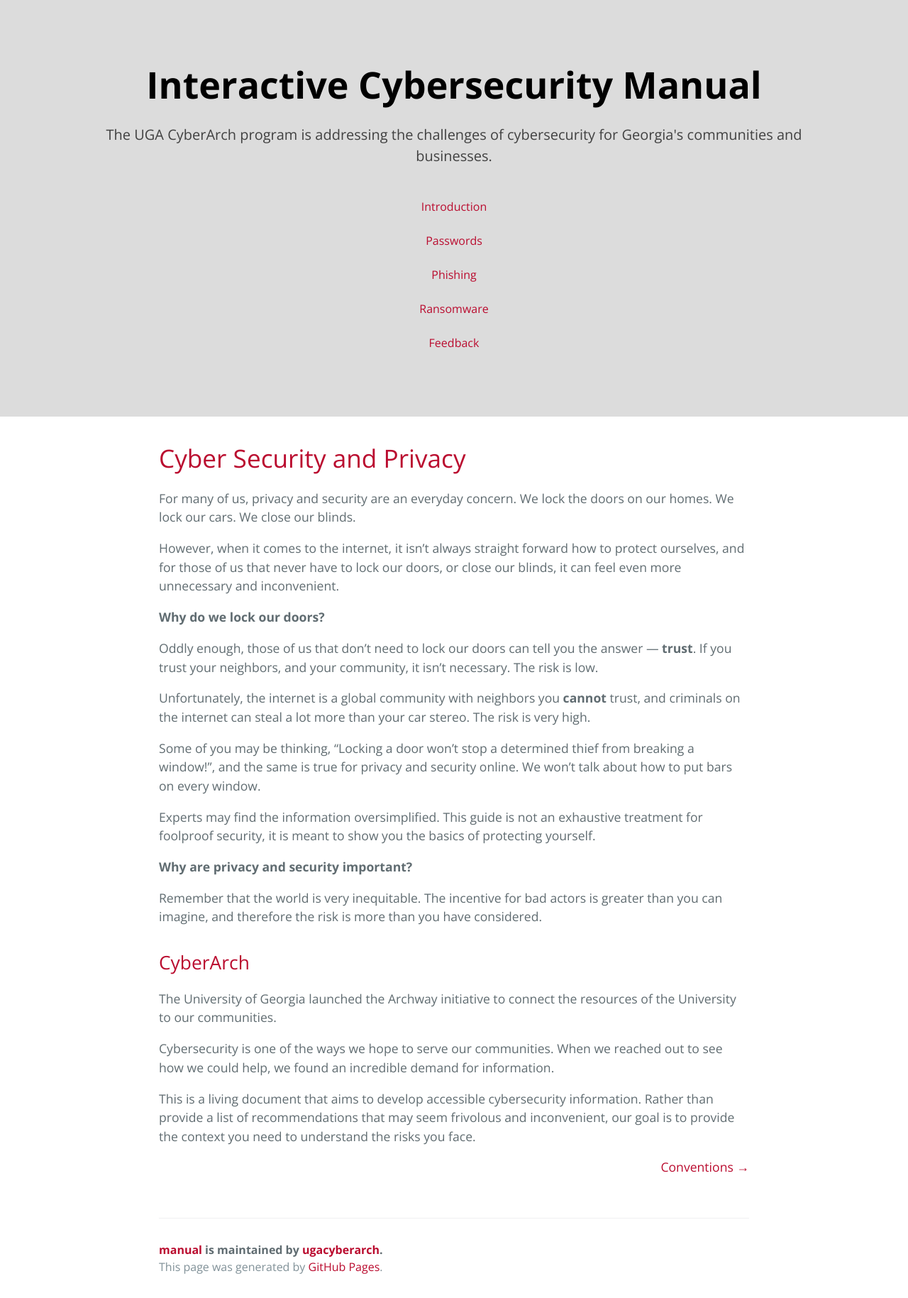
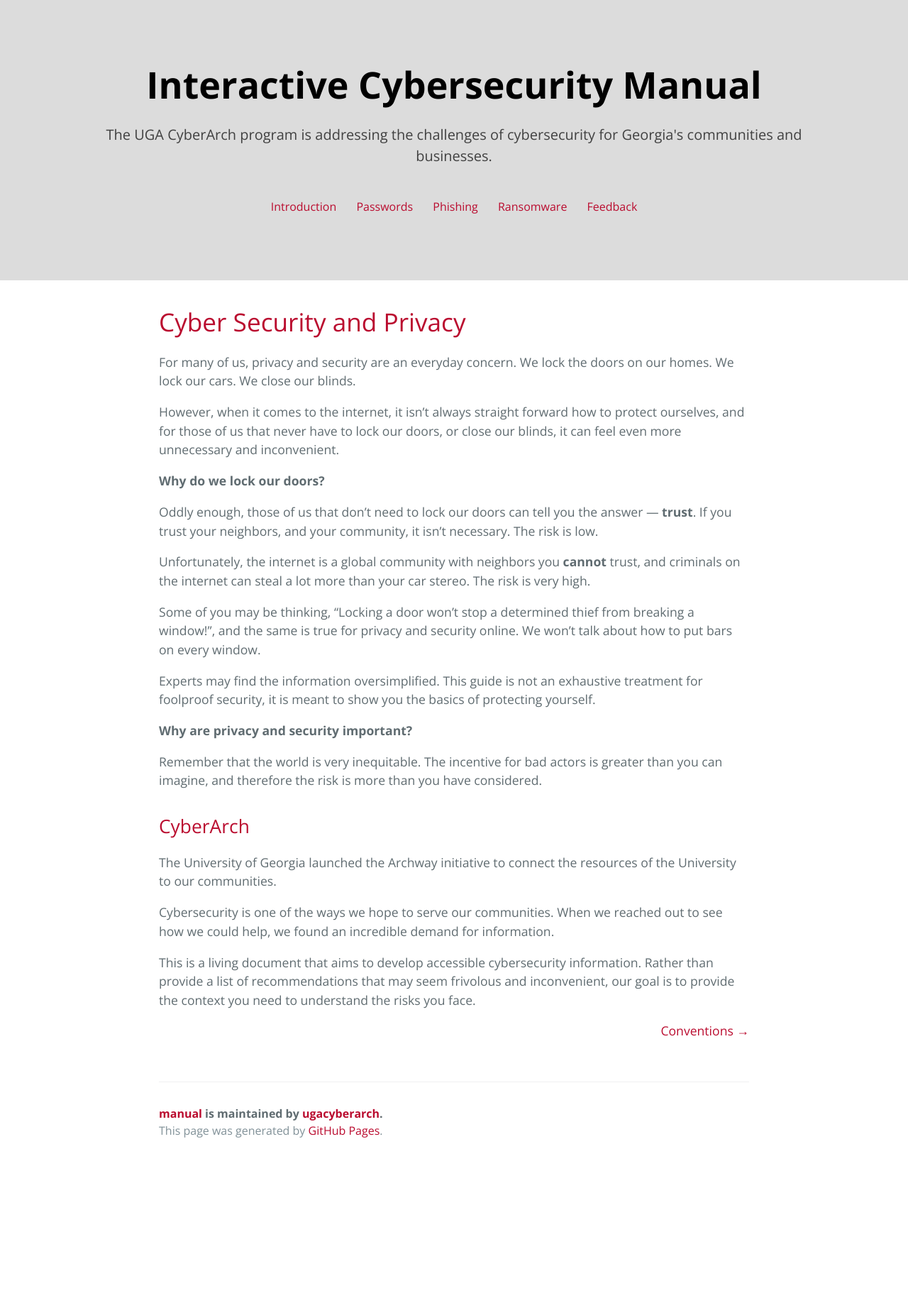
Before and after one commit to ugacyberarch/manual, a Jekyll site: the page built from index.md, in a window 1280 px wide. Shown: the whole page at 71% size. Built offline with Jekyll 4.4.1, drawn with Linux system fonts in a browser that asks for light colours; after the commit the page ends 1637 px from its top, so only the background shows below that.

Commit message:
Update default.html

```diff
--- a/_layouts/default.html
+++ b/_layouts/default.html
@@ -62,7 +62,8 @@
 
 .dropdown {
   position: center;
-  display: center;
+  display: inline-block;
+  text-align: center;
 }
 
 .dropdown-content {
```
